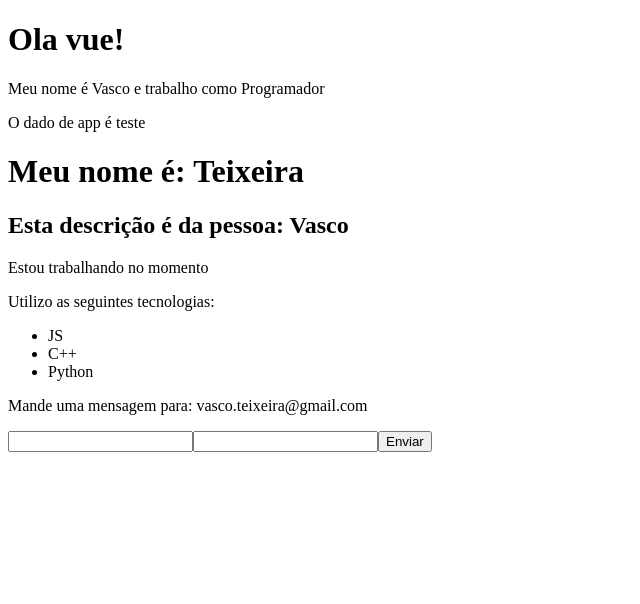
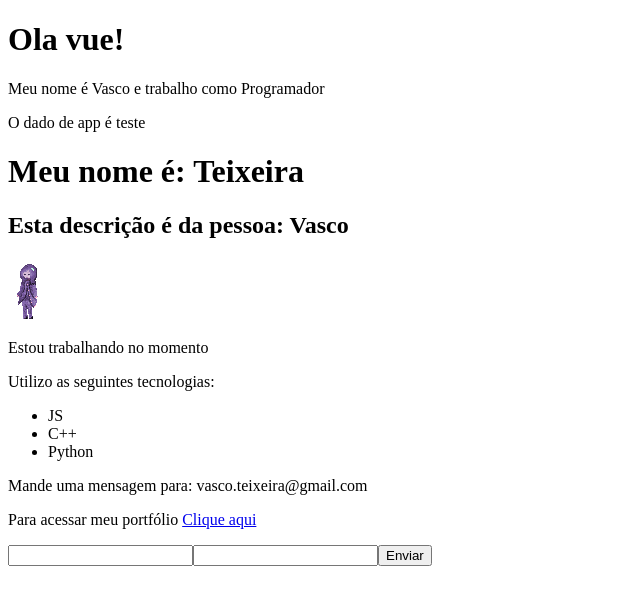
Before and after one commit to padky21/vim_tutorial, a Vue app: page / in a window 1280 px wide. Shown: the top 604 px of the page, without its empty margins (0-640 px from the left). Built offline with nearby package versions, Linux system fonts and the light colour scheme.

Commit message:
Aula #10 Atriutos Dinamicos Code Refactored
Added:
deb.png
Picture.vue

Edited:
Info.vue
App.vue

```diff
--- a/src/components/Info.vue
+++ b/src/components/Info.vue
@@ -1,5 +1,6 @@
 <template>
   <div>
+    <Picture/>
     <p v-if="esta_trabalhando">Estou trabalhando no momento</p>
     <p v-else>Estou em busca de novas oportunidades</p>
     <p>Utilizo as seguintes tecnologias:</p>
@@ -9,17 +10,23 @@
       <li>Python</li>
     </ul>
     <p v-show="mostrar_email">Mande uma mensagem para: {{email}}</p>
+    <p>Para acessar meu portfólio <a target="_blank" v-bind:href="meu_link">Clique aqui</a></p>
   </div>
 </template>
 <script>
+import Picture from "@/components/Picture";
 export default {
   // eslint-disable-next-line vue/multi-word-component-names
   name: 'Info',
+  components: {
+    Picture
+  },
   data() {
     return{
       esta_trabalhando: true,
       mostrar_email: true,
-      email: 'vasco.teixeira@gmail.com'
+      email: 'vasco.teixeira@gmail.com',
+      meu_link:'https://google.com'
     }
   }
 }
--- /dev/null
+++ b/src/components/Picture.vue
@@ -0,0 +1,16 @@
+<template>
+  <img :src="avatar" :alt="descricao"/>
+</template>
+
+<script>
+  export default {
+    // eslint-disable-next-line vue/multi-word-component-names
+    name: 'Picture',
+    data() {
+      return{
+        avatar: "/img/deb.png",
+        descricao: "Vasco Teixeira"
+      }
+    }
+  }
+</script>
```
Also changed, not shown: src/App.vue (+5 -3 lines), public/img/deb.png (added).
